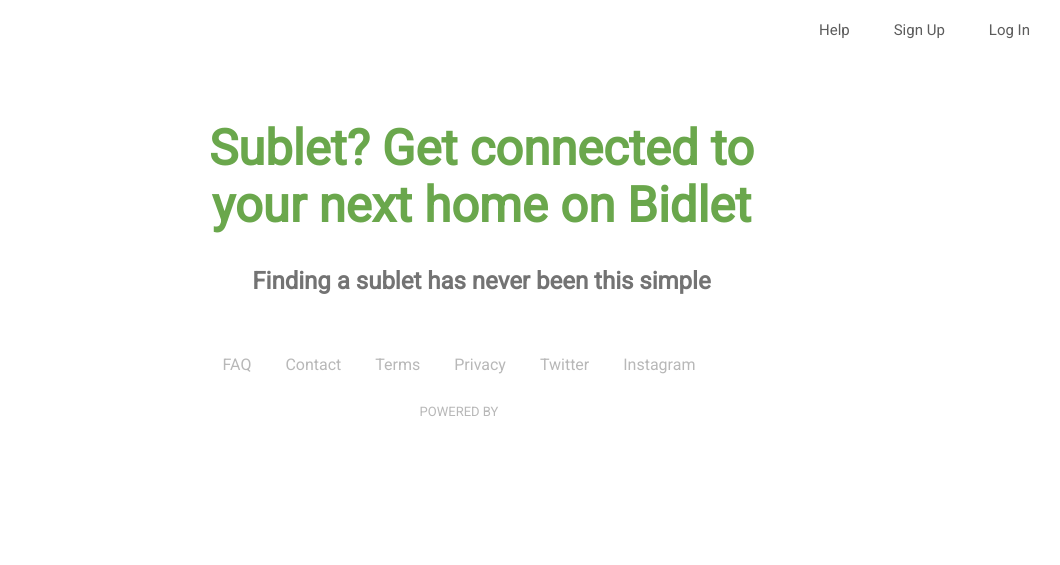
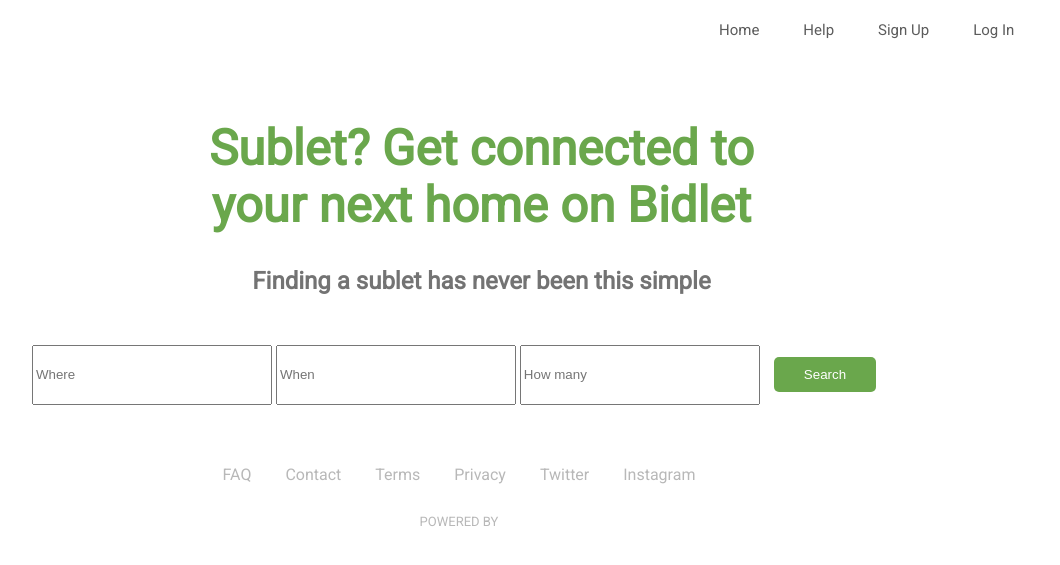
Before and after one commit to kennymkchan/bidlet, a Django app: page / in a window 1280 px wide. Shown: the top 565 px of the page, without its empty margins (181-1241 px from the left). Run offline with Django 3.2, Linux system fonts and the light colour scheme; parts of the project's set-up code (start-up, migrations or seed data) failed here and were passed over.

Commit message:
Adding basic base template and index

```diff
--- a/static/base.css
+++ b/static/base.css
@@ -5,6 +5,12 @@ html, body {
 }
 
 /***************** BASE BUTTON ********************/
+
+button {
+  outline: none;
+  background: none;
+  border:none;
+}
 
 .button:link,
 .button:visited,
@@ -14,11 +20,14 @@ html, body {
   text-decoration: none;
 }
 
-.button {
+.button,
+button {
   color: #fff;
+  display: inline-block;
   text-decoration: none;
   cursor: pointer;
-  width: 300px;
+  min-width: 90px;
+  text-align: center;
   background-color: #6aa74c;
   padding: 10px 30px;
   border-radius: 5px;
@@ -40,6 +49,10 @@ html, body {
   text-align: center;
 }
 
+.gutter-bottom--large {
+  margin-bottom: 90px;
+}
+
 .gutter-bottom {
   margin-bottom: 60px;
 }
--- a/static/index.css
+++ b/static/index.css
@@ -1,3 +1,7 @@
+
+.home-container {
+  height: auto;
+}
 .hero {
   text-align: center;
   margin-left: 45px;
@@ -13,3 +17,21 @@
   font-size: 24px;
   color: #737373;
 }
+
+.search-form {
+  margin-top: 50px;
+  text-align: center;
+}
+
+.search--home-field {
+  height: 60px;
+  min-width: 240px;
+}
+
+.cta-container {
+  margin-top: 30px;
+  text-align: center;
+}
+
+.button--cta {
+}
--- a/static/nav.css
+++ b/static/nav.css
@@ -4,7 +4,7 @@
 }
 
 .nav-items {
-  width: 300px;
+  width: 400px;
   display: inline-block;
   float: right;
 }
--- a/templates/accounts/login.html
+++ b/templates/accounts/login.html
@@ -6,9 +6,9 @@
     <form method="post">
       {% csrf_token %}
       {{ form.as_p }}
-      <button type="submit" value="{{title}}">Login</button>
+      <button class="button button--login" type="submit" value="{{title}}">Login</button>
       <a href="/register" class="button--register">
-        <p>Register</p>
+        Don't have an account? Register here.
       </a>
     </form>
   <br>
--- a/templates/index.html
+++ b/templates/index.html
@@ -10,9 +10,23 @@
       <h1 class="hero-heading">
         Sublet? Get connected to <br/> your next home on Bidlet
       </h1>
-      <h2 class="hero-subhead">
+      <h2 class="hero-subhead gutter-bottom">
         Finding a sublet has never been this simple
       </h2>
     </div>
+
+    <!-- ADD DJANGO FORM HERE -->
+    <form class="search-form gutter-bottom">
+      <input class="search--home-field field--where" type="text" placeholder="Where">
+      <input class="search--home-field field--when" type="text" placeholder="When">
+      <input class="search--home-field field--number" placeholder="How many">
+      <button class="button" type="submit">Search</button>
+    </form>
+
+    <div class="cta-container">
+      <!-- <a class="button button--cta" href="/register">Get Started</a> -->
+      <!-- <a class="button button--cta" href="/register">Login</a> -->
+    </div>
+
   </div>
 {% endblock %}
--- a/templates/nav.html
+++ b/templates/nav.html
@@ -4,6 +4,7 @@
 
 <div class="navbar-container">
   <div class="nav-items">
+    <a class="nav-item" href="/">Home</a>
     <a class="nav-item" href="/help">Help</a>
     <a class="nav-item" href="/register">Sign Up</a>
     <a class="nav-item" href="/login">Log In</a>
```
Also changed, not shown: templates/accounts/register.html (+23 -3 lines).
